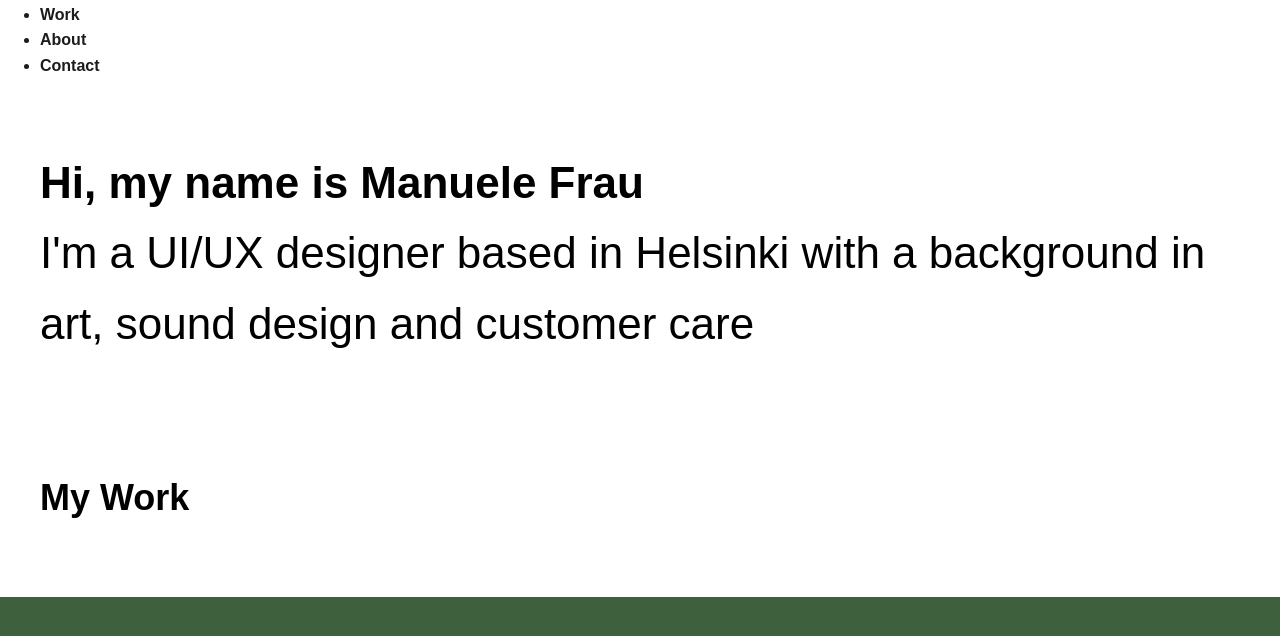
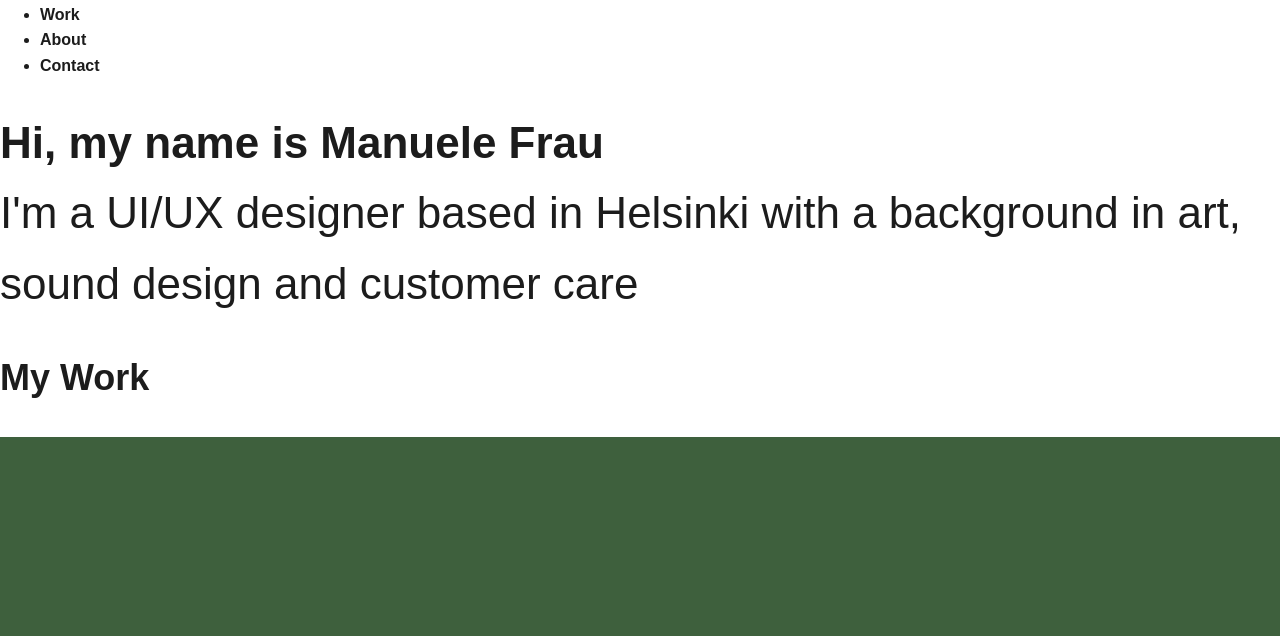
Before and after one commit to manuelefrau/portfolio-website, a plain HTML site: page index.html in a window 1280 px wide. Shown: the part 164-800 px from the top of the page. Drawn offline with nearby package versions, Linux system fonts and the light colour scheme.

Commit message:
moving styling from index page

```diff
--- a/index.html
+++ b/index.html
@@ -9,29 +9,6 @@
   <link rel="stylesheet" type="text/css" href="https://cdnjs.cloudflare.com/ajax/libs/normalize/8.0.1/normalize.min.css">
   <link rel="stylesheet" type="text/css" href="css/style.css">
   <meta name="viewport" content="width=device-width, initial-scale=1">
-  <style>
-  #hero {
-  background-color: transparent;
-  color: black;
-  padding: 40px;
-  text-align: left;
-}
-
-  #work {
-  background-color: transparent;
-  color: black;
-  padding: 40px;
-  text-align: left;
-}
-
-  #contact {
-    background-color: transparent;
-    color: black;
-    padding: 40px;
-    text-align: center;
-    border-top: 1px solid #7F7F7F;
-  }
-  </style>
 
 </head>
 
```
